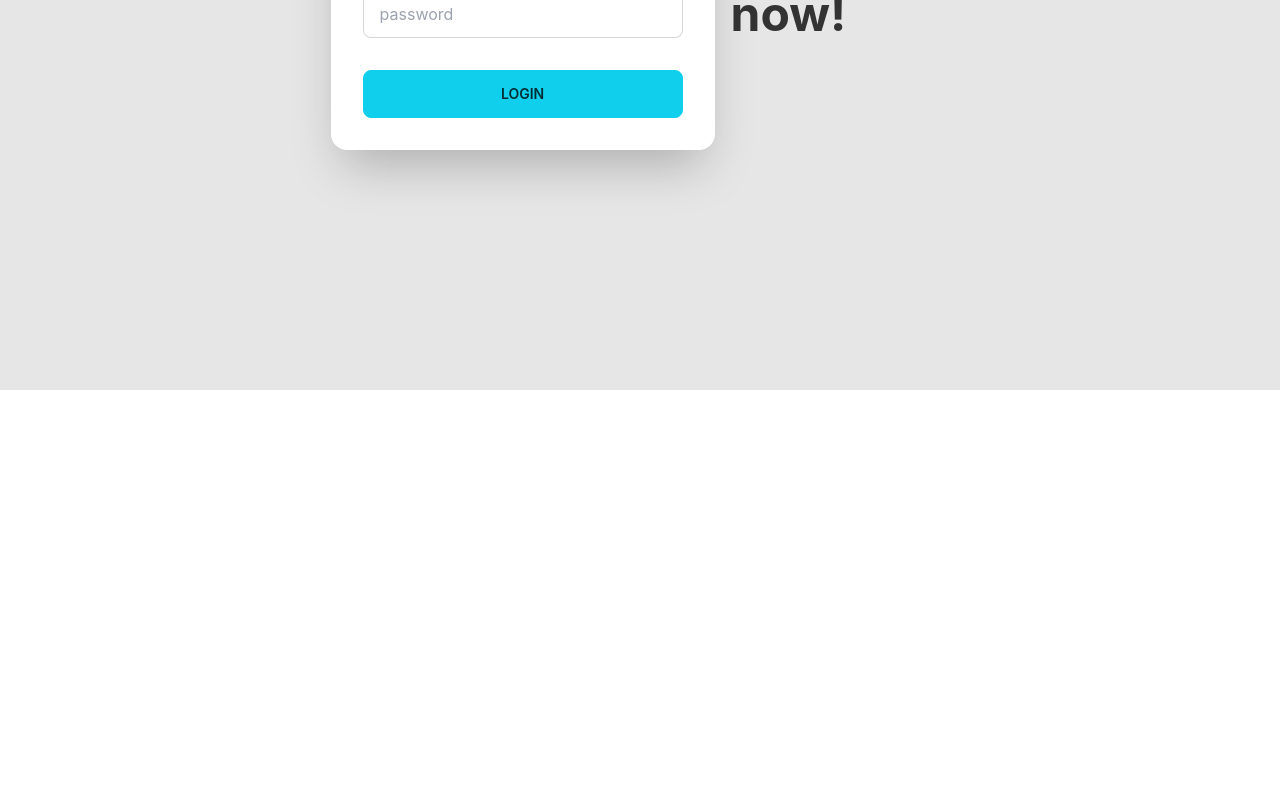
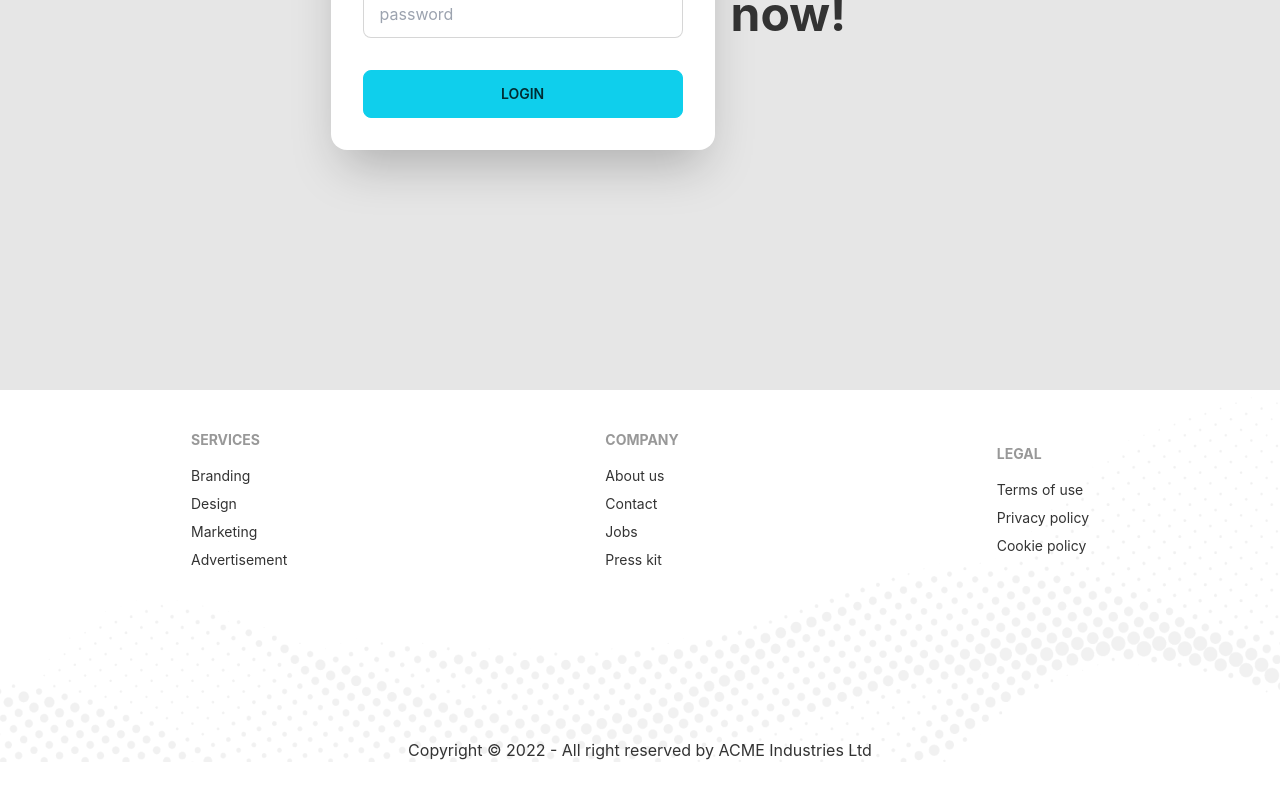
Before and after one commit to MoniruzzamanBappy/mile-11-module-1-final-project-doctors-portal-clientside, a React (Create React App) app: page /login in a window 1280 px wide. Shown: the part 474-1274 px from the top of the page. Before the commit the page ends 864 px from the top, so only its background shows below. Built offline with nearby package versions, Linux system fonts and the light colour scheme.

Commit message:
footer added

```diff
--- a/src/App.js
+++ b/src/App.js
@@ -5,6 +5,7 @@ import About from './Pages/About/About';
 import Home from './Pages/Home/Home';
 import Navbar from './Pages/Shared/Navbar/Navbar';
 import Login from './Pages/Login/Login';
+import Footer from './Pages/Shared/Footer/Footer';
 
 function App() {
   return (
@@ -16,6 +17,7 @@ function App() {
        <Route path='/about' element={<About></About>}></Route>
        <Route path='/login' element={<Login></Login>}></Route>
      </Routes>
+     <Footer/>
     </div>
   );
 }
--- /dev/null
+++ b/src/Pages/Home/AvatarCard.js
@@ -0,0 +1,26 @@
+import React from "react";
+
+const AvatarCard = ({items}) => {
+  const { name, description, address, img } = items;
+  return (
+    <div class="card w-96 bg-base-100 shadow-xl">
+      <div class="card-body items-center ">
+        <p className="text-center">{description}</p>
+        <div className="flex justify-around items-center">
+          <div class="avatar">
+            <div className=" rounded-full ring ring-primary">
+              <img src={img} alt="" />
+
+            </div>
+          </div>
+          <div className="pl-5">
+              <h1>{name}</h1>
+              <p>{address}</p>
+          </div>
+        </div>
+      </div>
+    </div>
+  );
+};
+
+export default AvatarCard;
--- /dev/null
+++ b/src/Pages/Home/ContactForm.js
@@ -0,0 +1,38 @@
+import React from "react";
+import appointment from "../../assets/images/appointment.png";
+
+const ContactForm = () => {
+  return (
+    <div  style={{
+        background: `url(${appointment})`
+    }}>
+      <div className="mb-12">
+        <h1 className="text-primary text-center font-bold ">Contact Us</h1>
+        <h1 className="text-white  text-center text-4xl">
+          Stay connected with us
+        </h1>
+      </div>
+      <div className="grid grid-cols-1 justify-items-center gap-5">
+      <input
+          type='text'
+          placeholder='Email Address'
+          className='input w-full max-w-md'
+        />
+        <input
+          type='text'
+          placeholder='Subject'
+          className='input w-full max-w-md'
+        />
+      <textarea
+          className='textarea w-full max-w-md'
+          placeholder='Your message'
+          rows={6}
+        ></textarea>
+      <button class="btn border-primary text-white bg-gradient-to-r from-secondary mt-6 to-primary">Submit</button>
+      </div>
+
+    </div>
+  );
+};
+
+export default ContactForm;
--- a/src/Pages/Home/Home.js
+++ b/src/Pages/Home/Home.js
@@ -1,8 +1,10 @@
 import React from 'react';
 import Banner from './Banner';
+import ContactForm from './ContactForm';
 import Info from './Info';
 import MakeAppointment from './MakeAppointment';
 import Services from './Services';
+import Testimonials from './Testimonials';
 
 const Home = () => {
     return (
@@ -12,7 +14,8 @@ const Home = () => {
             <Info></Info>
             <Services/>
             <MakeAppointment/>
-
+            <Testimonials/>
+            <ContactForm/>
         </div>
     );
 };
--- a/src/Pages/Home/InfoCardA.js
+++ b/src/Pages/Home/InfoCardA.js
@@ -2,7 +2,6 @@ import React from "react";
 
 const InfoCardA = ({img, title, bgClass}) => {
   return (
-    <div>
       <div class={`card text-white lg:card-side ${bgClass} shadow-xl`}>
         <figure className='pl-5'>
           <img
@@ -16,7 +15,6 @@ const InfoCardA = ({img, title, bgClass}) => {
           <p>The time during which a business or organization is open for customers or visitors The store's opening hours</p>
         </div>
       </div>
-    </div>
   );
 };
 
--- /dev/null
+++ b/src/Pages/Home/Testimonials.js
@@ -0,0 +1,56 @@
+import React from "react";
+import AvatarCard from "./AvatarCard";
+import p1 from "../../assets/images/people1.png";
+import p2 from "../../assets/images/people2.png";
+import p3 from "../../assets/images/people3.png";
+import quote from "../../assets/icons/quote.svg";
+
+const Testimonials = () => {
+  const avatars = [
+    {
+      _id: 1,
+      name: "Winson Herry",
+      description:
+        "It is a long established fact that by the readable content of a lot layout. The point of using Lorem a more-or-less normal distribu to using Content here, content",
+      address: "California",
+      img: p1,
+    },
+    {
+      _id: 2,
+      name: "John Wick",
+      description:
+        "It is a long established fact that by the readable content of a lot layout. The point of using Lorem a more-or-less normal distribu to using Content here, content",
+      address: "California",
+      img: p2,
+    },
+    {
+      _id: 3,
+      name: "Orlando Olsen",
+      description:
+        "It is a long established fact that by the readable content of a lot layout. The point of using Lorem a more-or-less normal distribu to using Content here, content",
+      address: "California",
+      img: p3,
+    },
+  ];
+  return (
+    <div className="px-12">
+      <div className="flex pt-28 justify-between">
+        <div>
+          <h1 className="text-primary font-bold ">Testimonial</h1>
+          <h1 className="text-accent text-4xl">What Our Patients Says</h1>
+        </div>
+        <div>
+          <img className="w-24 lg:w-48" src={quote} alt="" />
+        </div>
+      </div>
+      <div className="grid grid-cols-1 lg:grid-cols-3 md:grid-cols-2 gap-10 mt-16 px-12">
+        {
+        avatars.map(items => (
+          <AvatarCard key={items._id} items={items}></AvatarCard>
+        ))}
+      </div>
+    </div>
+  );
+};
+
+export default Testimonials;
--- /dev/null
+++ b/src/Pages/Shared/Footer/Footer.js
@@ -0,0 +1,43 @@
+import React from "react";
+import { Link } from "react-router-dom";
+import footer from "../../../assets/images/footer.png";
+
+const Footer = () => {
+  return (
+    <footer
+      style={{
+        background: `url(${footer})`,
+        backgroundSize: "cover",
+      }}
+      className="footer-center"
+    >
+      <div className="footer p-10">
+        <div>
+          <span className="footer-title">Services</span>
+          <Link className="link link-hover">Branding</Link>
+          <Link className="link link-hover">Design</Link>
+          <Link className="link link-hover">Marketing</Link>
+          <Link className="link link-hover">Advertisement</Link>
+        </div>
+        <div>
+          <span className="footer-title">Company</span>
+          <Link className="link link-hover">About us</Link>
+          <Link className="link link-hover">Contact</Link>
+          <Link className="link link-hover">Jobs</Link>
+          <Link className="link link-hover">Press kit</Link>
+        </div>
+        <div>
+          <span className="footer-title">Legal</span>
+          <Link className="link link-hover">Terms of use</Link>
+          <Link className="link link-hover">Privacy policy</Link>
+          <Link className="link link-hover">Cookie policy</Link>
+        </div>
+      </div>
+      <div className="mb-11 mt-32">
+        <p>Copyright © {new Date().getFullYear()} - All right reserved by ACME Industries Ltd</p>
+      </div>
+    </footer>
+  );
+};
+
+export default Footer;
```
Also changed, not shown: src/Pages/Home/Services.js (+12 -3 lines).
